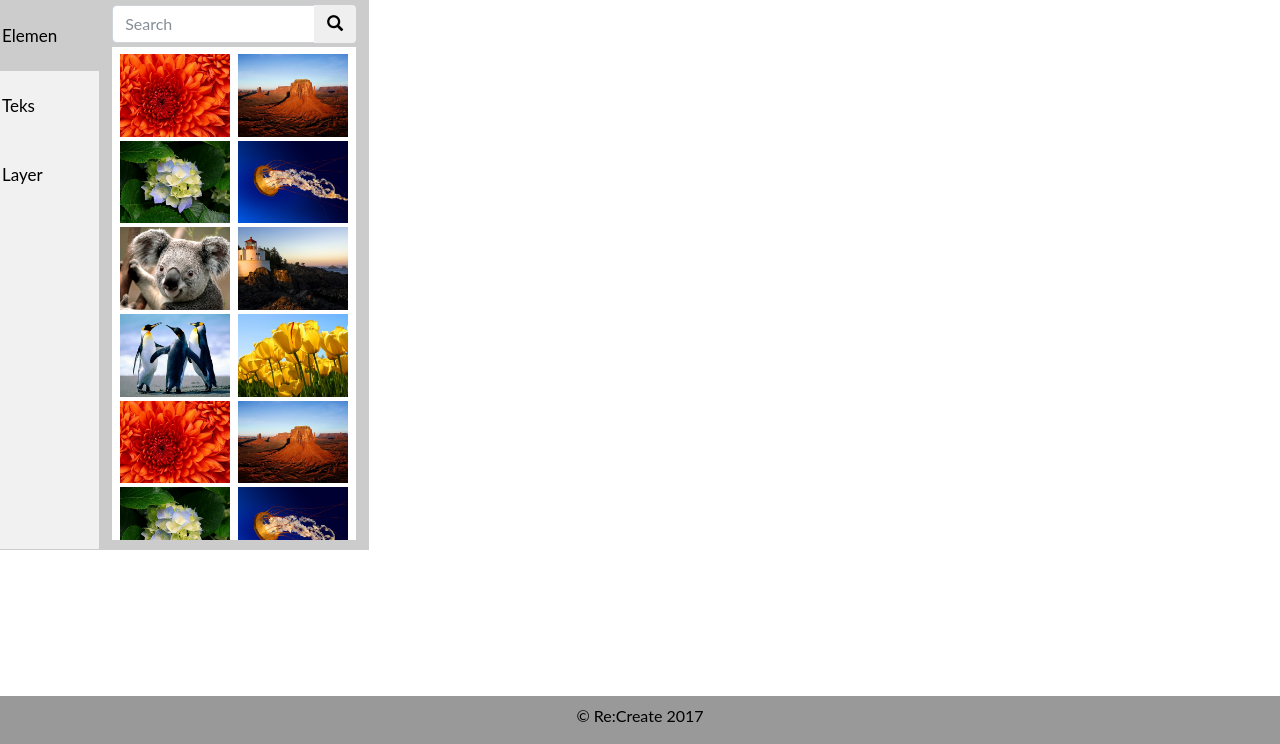
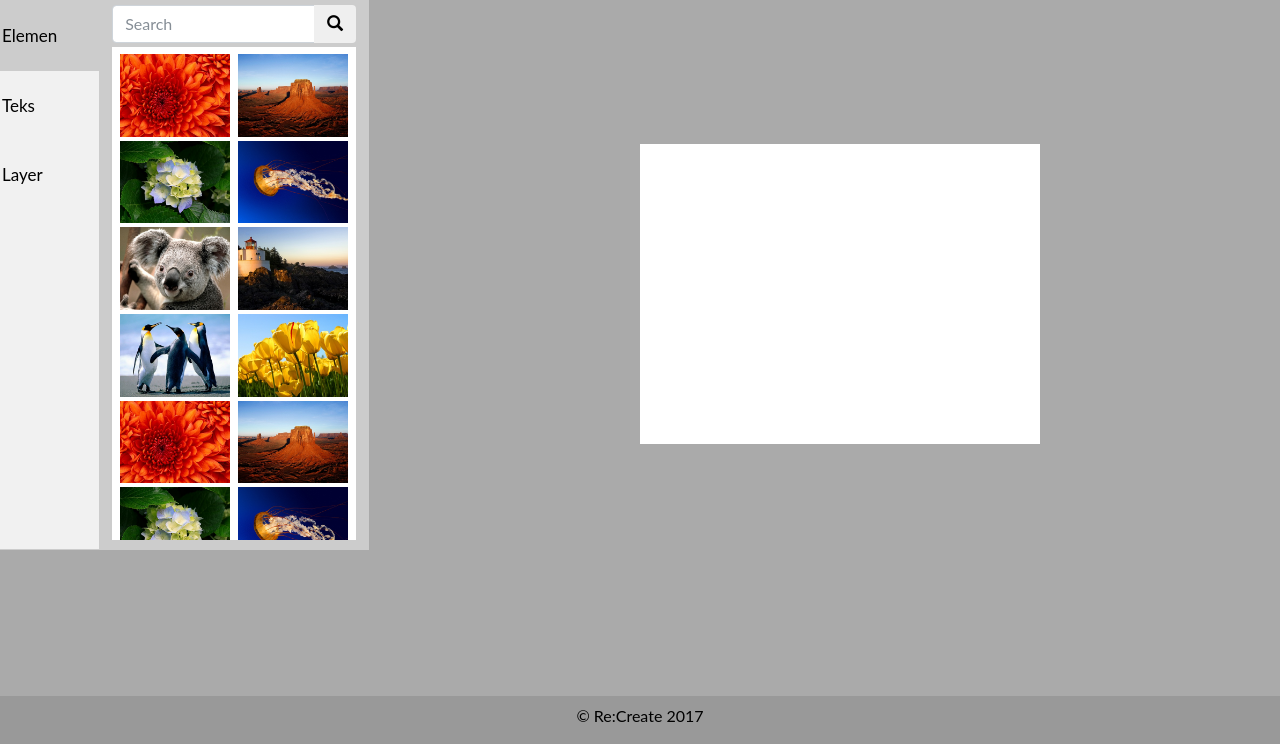
Before and after one commit to DevTarmidi/ReCreate, a CodeIgniter app: page /recreate/index.php/workspace/index in a window 1280 px wide. Shown: the part 56-800 px from the top of the page. Run offline with CodeIgniter, Linux system fonts and the light colour scheme; some libraries are stand-ins or nearby versions.

Commit message:
next commit

```diff
--- a/application/views/header.php
+++ b/application/views/header.php
@@ -12,11 +12,15 @@
 
     <!-- Bootstrap core CSS -->
     <link href="<?php echo base_url(); ?>css/bootstrap.min.css" rel="stylesheet">
-
+		<?php if ($menu != 4){ goto end;} ?>
+		<script type="text/javascript" src="vendor\w3\w3color.js"></script>
+		<script type="text/javascript" src="http://ajax.googleapis.com/ajax/libs/jquery/1.12.1/jquery.min.js"></script>
+    <script src="http://code.jquery.com/ui/1.12.1/jquery-ui.min.js" type="text/javascript"></script>
     <!-- Custom styles for this template -->
     <style>
       body {
         padding-top: 54px;
+				<?php if ($menu==4) {echo "background-color: #aaa" ;} ?>
       }
       @media (min-width: 992px) {
         body {
@@ -24,6 +28,7 @@
         }
       }
       <?php if ($menu != 4){ goto end;} ?>
+
         * {box-sizing: border-box}
 				body {font-family: "Lato", sans-serif;}
 				@font-face{font-family:'Glyphicons Halflings';src:url(https://maxcdn.bootstrapcdn.com/bootstrap/3.3.7/fonts/glyphicons-halflings-regular.eot);src:url(https://maxcdn.bootstrapcdn.com/bootstrap/3.3.7/fonts/glyphicons-halflings-regular.eot?#iefix) format('embedded-opentype'),url(https://maxcdn.bootstrapcdn.com/bootstrap/3.3.7/fonts/glyphicons-halflings-regular.woff2) format('woff2'),url(https://maxcdn.bootstrapcdn.com/bootstrap/3.3.7/fonts/glyphicons-halflings-regular.woff) format('woff'),url(https://maxcdn.bootstrapcdn.com/bootstrap/3.3.7/fonts/glyphicons-halflings-regular.ttf) format('truetype'),url(https://maxcdn.bootstrapcdn.com/bootstrap/3.3.7/fonts/glyphicons-halflings-regular.svg#glyphicons_halflingsregular) format('svg')}.glyphicon{position:relative;top:1px;display:inline-block;font-family:'Glyphicons Halflings';font-style:normal;font-weight:400;line-height:1;-webkit-font-smoothing:antialiased;-moz-osx-font-smoothing:grayscale}
--- a/application/views/workspace.php
+++ b/application/views/workspace.php
@@ -1,11 +1,11 @@
-    <div style="width:100%;height:80%;" >
+    <div style="width:100%;height:75%;" >
 		<div class="row" style="width:100%;">
-		  <div class="text-center" style="background-color: inherit; width:30%;">
+		  <div class="text-center" style="background-color:inherit; width:30%;">
 		    <div class="tab">
-		  <button class="tablinks active" onclick="openCity(event, 'elemen')" id="defaultOpen">Elemen</button>
-		  <button class="tablinks" onclick="openCity(event, 'teks')">Teks</button>
-		  <button class="tablinks" onclick="openCity(event, 'layer')">Layer</button>
-		</div>
+					<button class="tablinks active" onclick="openCity(event, 'elemen')" id="defaultOpen">Elemen</button>
+					<button class="tablinks" onclick="openCity(event, 'teks')">Teks</button>
+					<button class="tablinks" onclick="openCity(event, 'layer')">Layer</button>
+				</div>
 		<div id="elemen" class="tabcontent">
 		  <form class="navbar-form mt-1" role="search">
 			<div class="input-group">
@@ -67,7 +67,7 @@
 
           </div>
 		  <div id="canvas" class="text-center" style="width:70%;">
-			<div id="dvDest" style="width:400px; height:300px; background-color:white; overflow : none; position: absolute; top: 25%; left: 50%; z-index:-1">
+			<div id="dvDest" style="width:400px; height:300px; background-color:white; overflow : none; position: absolute; top: 25%; left: 50%; z-index: -1;">
 
 			</div>
 		  </div>
```
Lines whose indentation alone changed are shown as unchanged.
